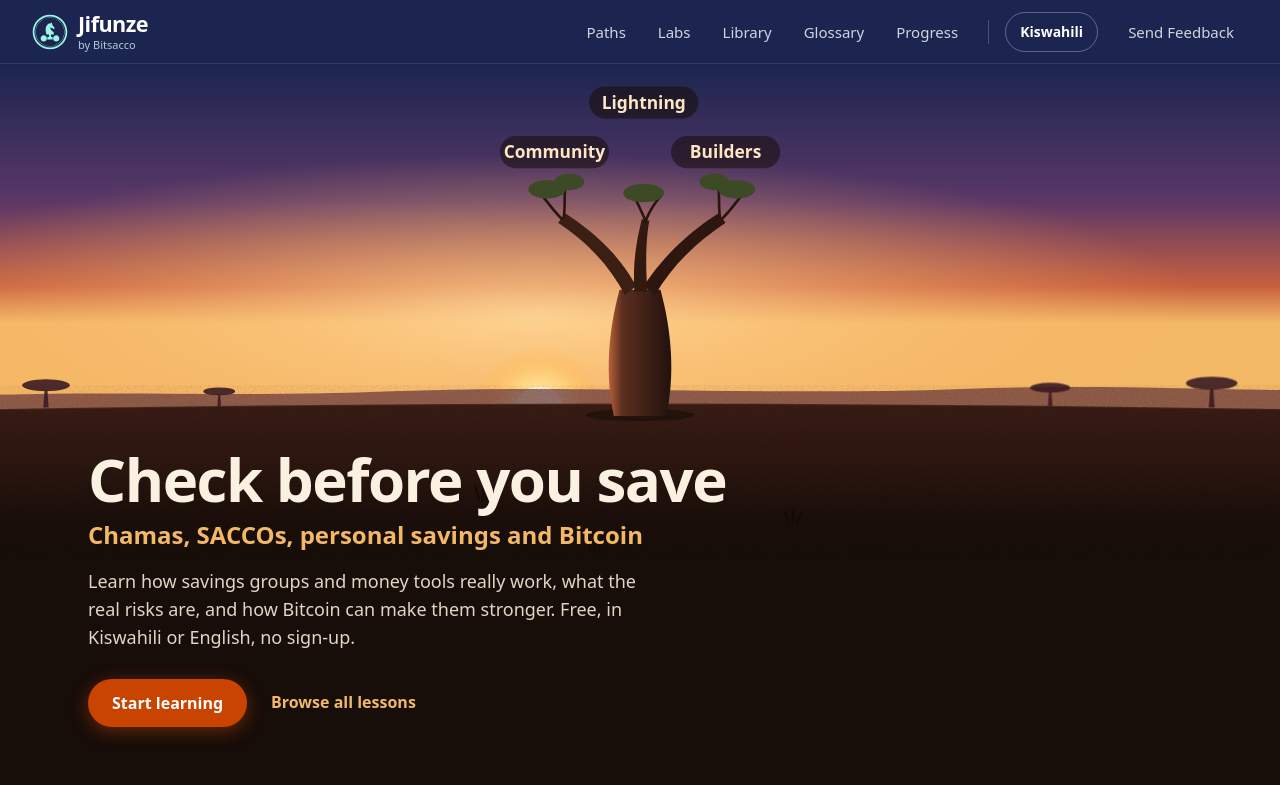
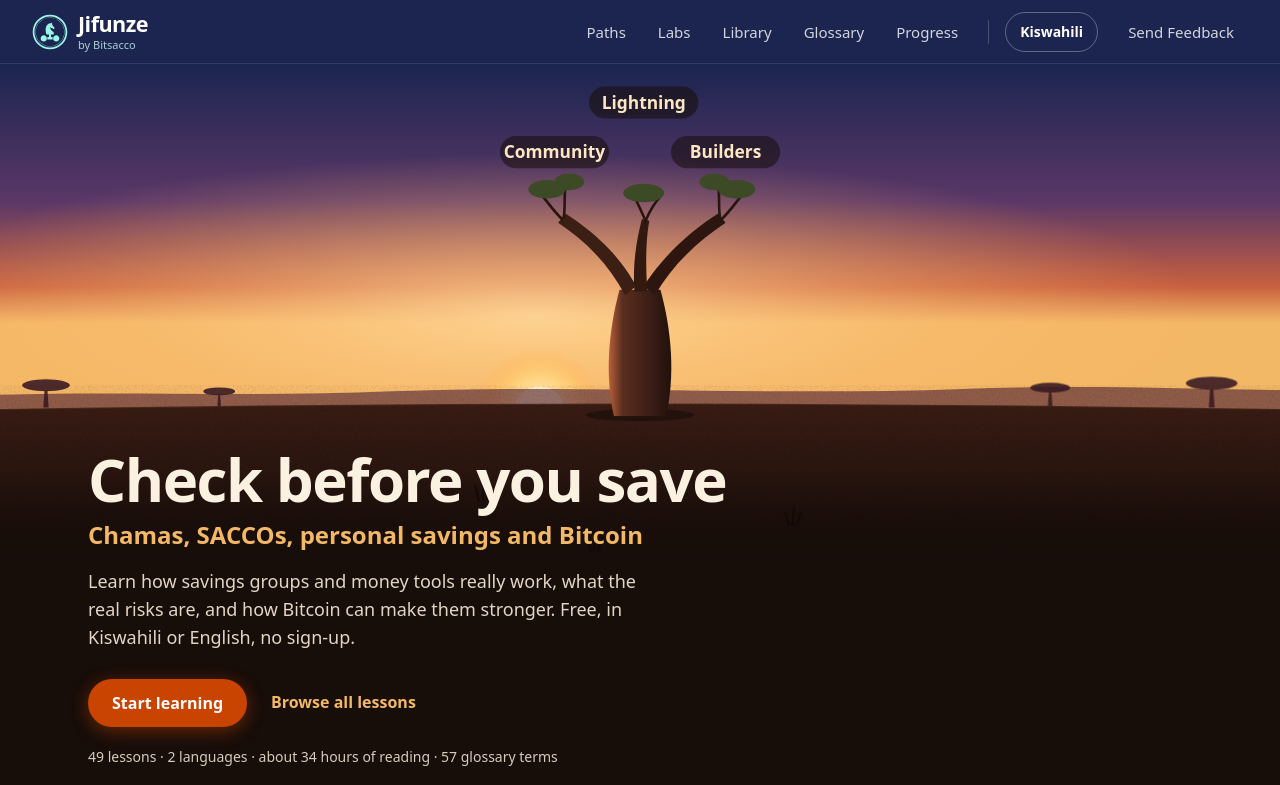
Before and after one commit to comwanga/bitsacco-jifunze, a Next.js app: page /en/ in a window 1280 px wide. Shown: the top 785 px of the page. Built offline with nearby package versions, Linux system fonts and the light colour scheme.

Commit message:
feat(home): show lesson, language, hour and glossary counts

```diff
--- a/app/[lang]/page.tsx
+++ b/app/[lang]/page.tsx
@@ -10,6 +10,7 @@ import { t, type Lang } from "@/lib/i18n";
 import { IntroReplay } from "@/components/intro/IntroReplay";
 import { introScript } from "@/lib/intro/shouldPlay";
 import { pathOrder } from "@/lib/content/navigation";
+import { siteStats } from "@/lib/content/site-stats";
 
 export async function generateMetadata({ params }: { params: Promise<{ lang: string }> }) {
   const lang = (await params).lang as Lang;
@@ -28,6 +29,14 @@ export default async function Home({ params }: { params: Promise<{ lang: string
   const order = paths.map(({ r }) => pathOrder(r));
   const titles = Object.fromEntries(paths.flatMap(({ r, lessons }) => lessons.map((l) => [`${r.id}/${l.slug}`, l.title])));
   const pathTitles = Object.fromEntries(paths.map(({ r }) => [r.id, r.title[lang]]));
+  const c = siteCopy[lang];
+  const stats = siteStats(lang);
+  const statItems = [
+    c.statsLessons.replace("{n}", String(stats.lessons)),
+    c.statsLanguages.replace("{n}", String(stats.languages)),
+    c.statsHours.replace("{n}", String(stats.hours)),
+    c.statsTerms.replace("{n}", String(stats.glossaryTerms)),
+  ];
   const minutes = Object.fromEntries(paths.flatMap(({ r, lessons }) => lessons.map((l) => [`${r.id}/${l.slug}`, l.minutes])));
 
   return (
@@ -55,6 +64,7 @@ export default async function Home({ params }: { params: Promise<{ lang: string
                 {siteCopy[lang].heroBrowse}
               </Link>
             </div>
+            <p data-stats className="mt-5 text-sm text-[#d9cbbb]">{statItems.join(" · ")}</p>
             <ContinueLearning lang={lang} paths={order} titles={titles} pathTitles={pathTitles} minutes={minutes} />
           </div>
         </IntroReplay>
--- /dev/null
+++ b/lib/content/site-stats.ts
@@ -0,0 +1,16 @@
+import { LANGS, type Lang } from "../i18n.ts";
+import { flatLessons, getGlossary, getLesson, listRoadmaps } from "./load.ts";
+
+export type SiteStats = { lessons: number; languages: number; hours: number; glossaryTerms: number };
+
+/** Counts computed from the repository content at build time. Never learner metrics. */
+export function siteStats(lang: Lang): SiteStats {
+  let lessons = 0;
+  let minutes = 0;
+  for (const roadmap of listRoadmaps())
+    for (const slug of flatLessons(roadmap)) {
+      lessons += 1;
+      minutes += getLesson(roadmap.id, slug, lang).frontmatter.minutes;
+    }
+  return { lessons, languages: LANGS.length, hours: Math.round(minutes / 60), glossaryTerms: getGlossary().length };
+}
--- a/lib/site-copy.ts
+++ b/lib/site-copy.ts
@@ -24,6 +24,10 @@ const en = {
   pathOutcomesTitle: "What you'll learn",
   pathFormatTitle: "How it works",
   pathAudienceTitle: "Who it's for",
+  statsLessons: "{n} lessons",
+  statsLanguages: "{n} languages",
+  statsHours: "about {n} hours of reading",
+  statsTerms: "{n} glossary terms",
 };
 
 export type SiteCopy = Record<keyof typeof en, string>;
@@ -50,6 +54,10 @@ const sw: SiteCopy = {
   pathOutcomesTitle: "Utakachojifunza",
   pathFormatTitle: "Jinsi inavyofanya kazi",
   pathAudienceTitle: "Ni kwa ajili ya nani",
+  statsLessons: "masomo {n}",
+  statsLanguages: "lugha {n}",
+  statsHours: "takriban saa {n} za kusoma",
+  statsTerms: "maneno {n} ya kamusi",
 };
 
 export const siteCopy: Record<Lang, SiteCopy> = { en, sw };
```
Also changed, not shown: 2 other files (tests, documents, lock files or other folders).
